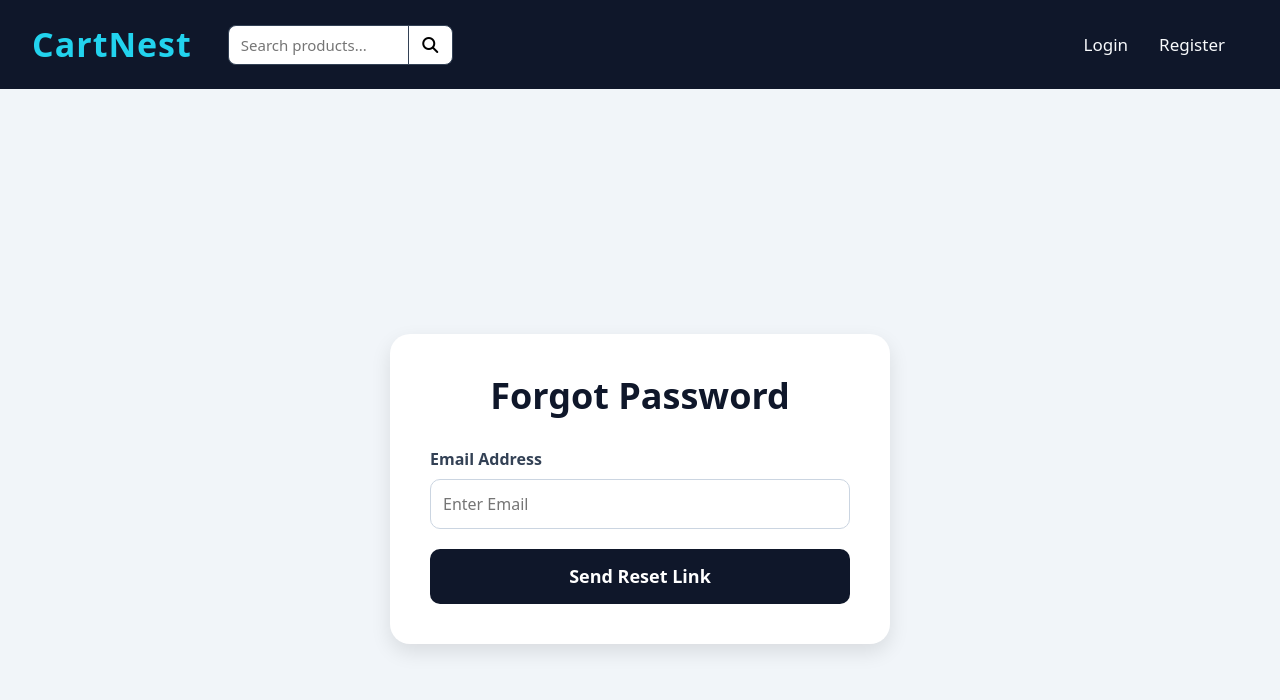
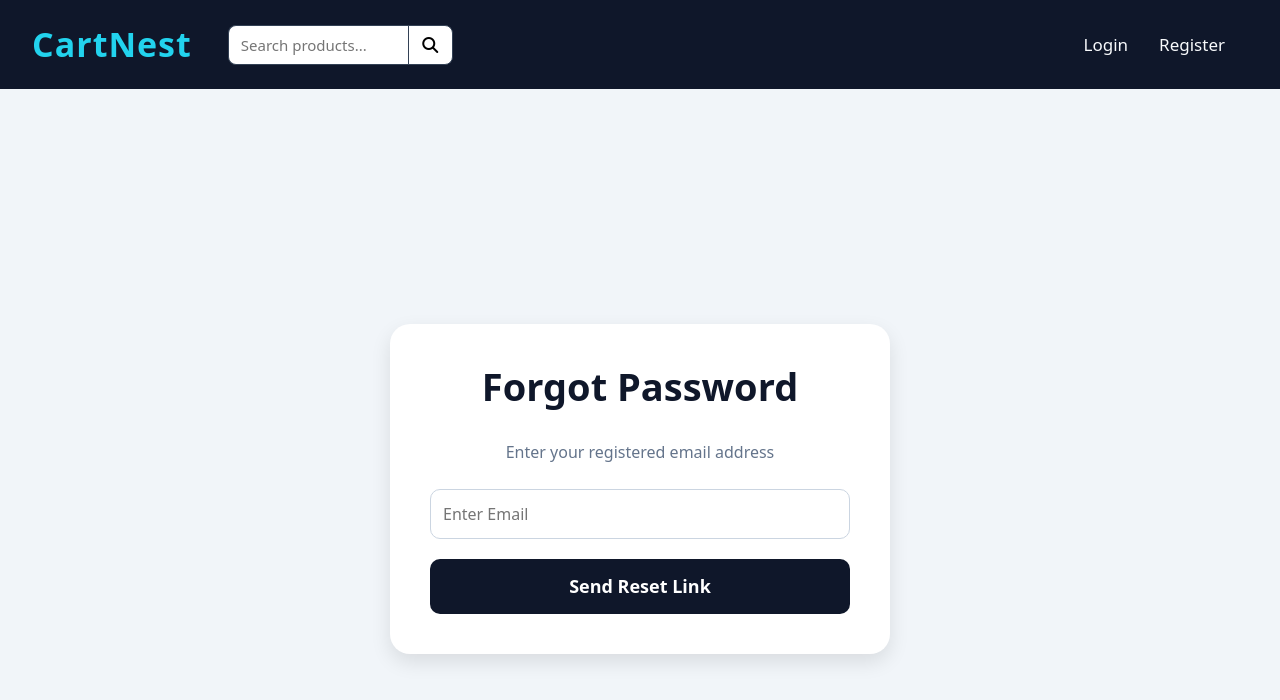
Before and after one commit to Harika-Chappidi-31/React-e-commerce-CartNest, a React (Vite) app: page /ForgotPassword in a window 1280 px wide. Shown: the top 700 px of the page. Built offline with nearby package versions, Linux system fonts and the light colour scheme.

Commit message:
Added forgot password css

```diff
--- a/src/pages/ForgotPassword.jsx
+++ b/src/pages/ForgotPassword.jsx
@@ -11,17 +11,13 @@ function ForgotPassword() {
       const res = await axios.post(
         "https://januecom.duckdns.org/api/forgotpassword",
         {
-          email
+          email,
         }
       );
 
       alert(res.data.message);
-
     } catch (error) {
-      alert(
-        error.response?.data?.message ||
-        "Something went wrong"
-      );
+      alert(error.response?.data?.message || "Something went wrong");
     }
   }
 
@@ -48,17 +44,16 @@ function ForgotPassword() {
 
         .forgot-title{
           text-align:center;
-          font-size:36px;
+          font-size:38px;
           font-weight:bold;
           color:#0f172a;
           margin-bottom:30px;
         }
 
-        .forgot-label{
-          font-weight:600;
-          color:#334155;
-          margin-bottom:8px;
-          display:block;
+        .forgot-text{
+          text-align:center;
+          color:#64748b;
+          margin-bottom:25px;
         }
 
         .forgot-input{
@@ -92,28 +87,30 @@ function ForgotPassword() {
         }
 
         @media(max-width:768px){
+
           .forgot-card{
             padding:25px;
           }
 
           .forgot-title{
-            font-size:28px;
+            font-size:30px;
           }
         }
       `}</style>
 
       <div className="forgot-page">
+
         <div className="forgot-card">
 
-          <h2 className="forgot-title">
+          <h1 className="forgot-title">
             Forgot Password
-          </h2>
+          </h1>
+
+          <p className="forgot-text">
+            Enter your registered email address
+          </p>
 
           <form onSubmit={sendLink}>
-
-            <label className="forgot-label">
-              Email Address
-            </label>
 
             <input
               type="email"
@@ -134,6 +131,7 @@ function ForgotPassword() {
           </form>
 
         </div>
+
       </div>
     </>
   );
```
